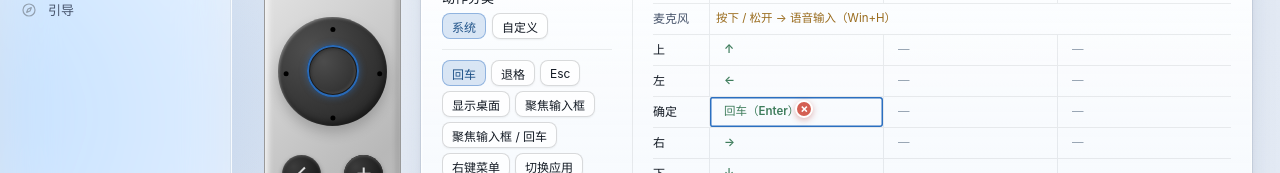
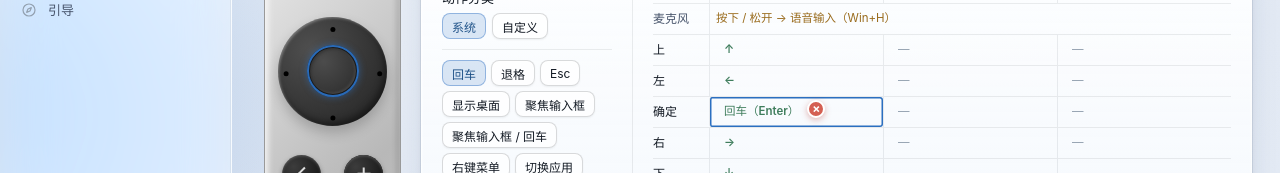
Before and after one commit to poluce/windows-remote-mic, a React (Vite) app: page / in a window 1280 px wide. Both pictures are taken after a click on the button "按键映射". Shown: the part 269-442 px from the top of the page. Built offline with nearby package versions, Linux system fonts and the light colour scheme.

Commit message:
fix: 映射表 × 与动作文字留出间距，避免压字
内容容器右侧留白由 14px 增加到 26px（× 直径 18px + 8px 间距），
绝对定位的 × 不再覆盖动作标签的最后一个字符。

```diff
--- a/src/pages/MappingPage.css
+++ b/src/pages/MappingPage.css
@@ -415,7 +415,8 @@
   align-items: center;
   min-width: 0;
   max-width: 100%;
-  padding: 2px 14px 2px 8px;
+  /* 右侧留白 = × 直径（18px）+ 间距：避免绝对定位的 × 压住动作文字 */
+  padding: 2px 26px 2px 8px;
   border-radius: 6px;
 }
 
```
